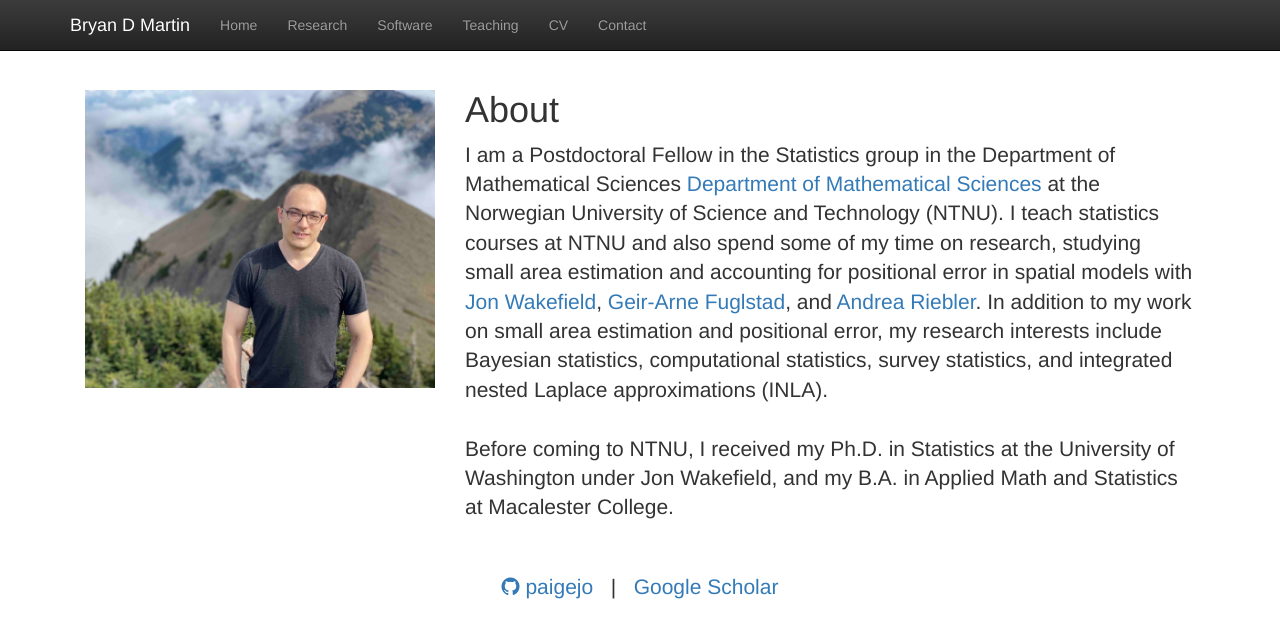
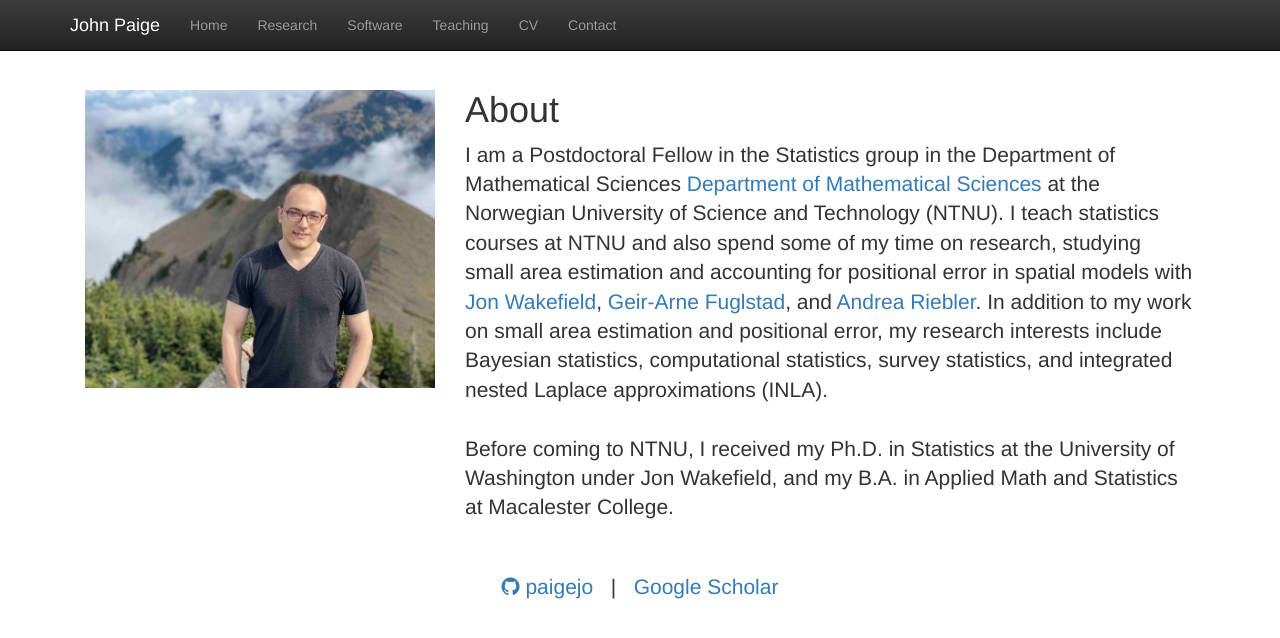
Before and after one commit to paigejo/paigejo.github.io, a Jekyll site: the page built from index.html, in a window 1280 px wide. Shown: the top 638 px of the page. Built offline with Jekyll 4.4.1, drawn with Linux system fonts in a browser that asks for light colours; nearby versions of some CDN libraries.

Commit message:
updated site name

```diff
--- a/_config.yml
+++ b/_config.yml
@@ -1,13 +1,13 @@
 ###########
 # site.url, site.title
 
-title: 'Bryan D Martin'
+title: 'John Paige'
 
 ## note:
 #  use site.path in your templates to make it work for both protocols e.g. http and https
 #  use site.url only inside the web feed template (e.g. requires full url incl. protocol)
 path: ""
-url:  'http://bryandmartin.github.io/'
+url:  'http://paigejo.github.io/'
 
 
 ########
```
